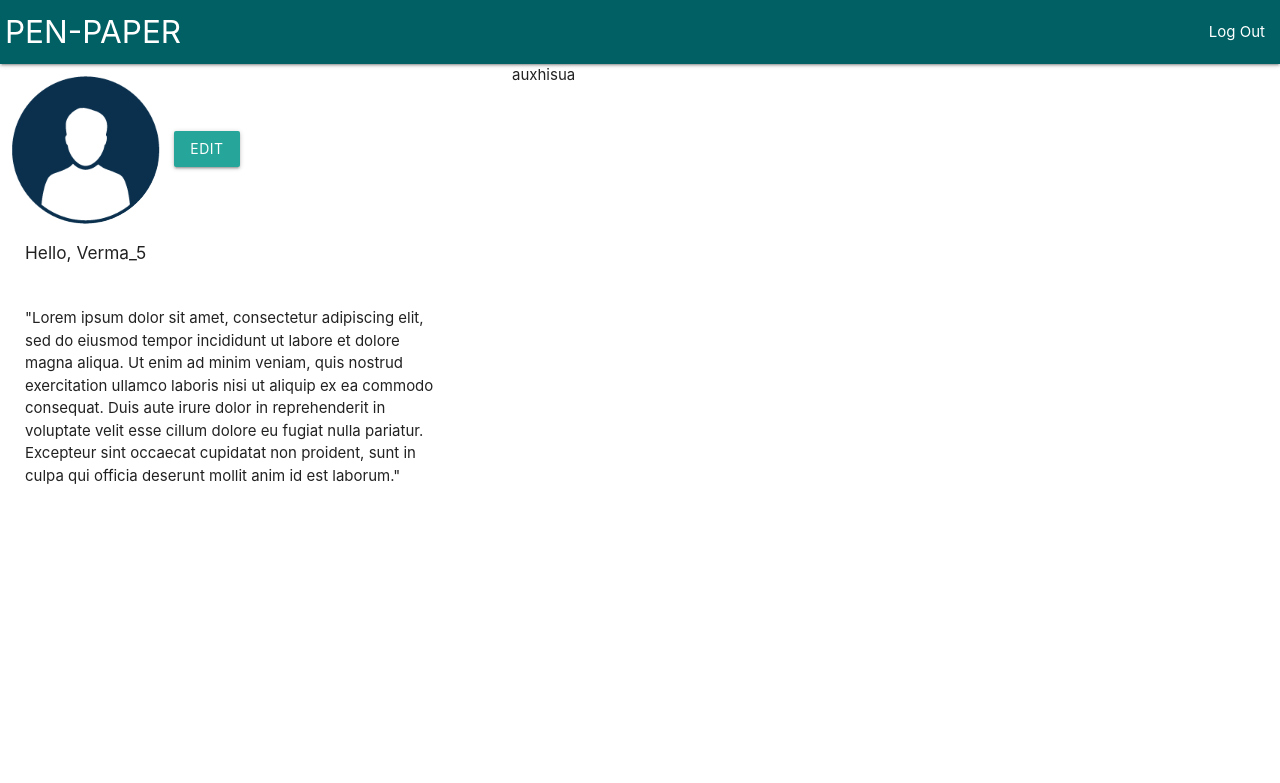
After one commit to vermashubhi4/pen-paper, a PHP site: page /profile.html in a window 1280 px wide. The commit adds this page. Shown: the top 783 px of the page. Run offline with PHP 8.4, Linux system fonts and the light colour scheme.

Commit message:
added profile and home page, added static profile pic,editbutton, and bio to profile page

```diff
--- a/assets/css/main.css
+++ b/assets/css/main.css
@@ -1,6 +1,22 @@
+/*Global start*/
 .margin_left_5{
   margin-left: 5px;
 }
+.input-field input[type=text]:focus + label {
+     color: #000;
+}
+.input-field input[type=text]:focus {
+     border-bottom: 1px solid #000;
+     box-shadow: 0 1px 0 0 #000;
+   }
+
+.input-field > label{
+        color:#000;
+   }
+/*global end*/
+
+
+/*index.html start*/
 .mynavbar{
   color: "0b032d";
 }
@@ -32,26 +48,12 @@
   margin: auto;
   /* background-color: blue;  */
 }
-.input-field input[type=text]:focus + label {
-     color: #000;
-}
-.input-field input[type=text]:focus {
-     border-bottom: 1px solid #000;
-     box-shadow: 0 1px 0 0 #000;
-   }
-
-.input-field > label{
-        color:#000;
-   }
 
 .mysignupbtn{
   text-align: center;
   margin-bottom: 15px;
 }
-.mysigninbtn{
-  text-align: center;
-  margin-bottom: 15px;
-}
+
 .mycontainer1{
   max-width:450px;
   margin: auto;
@@ -67,6 +69,10 @@
 -webkit-box-shadow: 0px 3px 8px rgb(100,100,100);
 box-shadow: 0px 3px 8px rgb(100,100,100);
 }
+/*index.html end*/
+
+
+/*signin.html start*/
 .mycontainer2{
   max-width:450px;
   margin: auto;
@@ -115,10 +121,44 @@ box-shadow: 0px 3px 8px rgb(100,100,100);
  width: 50%;
  margin: 0 auto;
 }
-/* .third_section{
-  min-width: 10vw;
-  max-width: 10vw;
-  min-height: 80vh;
-  max-height: 80vh;
-  background-color: red;
-} */
+.mysigninbtn{
+  text-align: center;
+  margin-bottom: 15px;
+}
+/*Signin.html end*/
+
+
+/*profile.html start*/
+
+.userinfo{
+  min-width:35vw;
+  max-width: 35vw;
+  min-height: 90vh;
+  max-height: 90vh;
+  margin: 0 auto;
+  /* background-color: red; */
+}
+.userpost{
+  min-width:60vw;
+  max-width: 60vw;
+  min-height: 90vh;
+  max-height: 90vh;
+  margin: 0 auto;
+  /* background-color: blue; */
+}
+.avatar{
+vertical-align: middle;
+  width: 150px;
+  height: 150px;
+  border-radius: 50%;
+  margin: 10px;
+}
+#uname{
+  vertical-align: middle;
+  margin-left: 25px;
+  margin-top: 10px;
+}
+.bio{
+  margin-left: 25px;
+}
+/*profile.html end*/
--- /dev/null
+++ b/profile.html
@@ -0,0 +1,41 @@
+<!DOCTYPE html>
+<html lang="en" dir="ltr">
+  <head>
+    <meta charset="utf-8">
+    <title></title>
+    <link rel="stylesheet" href="assets/materialize/css/materialize.css">
+    <link rel="stylesheet" href="assets/css/main.css">
+  </head>
+  <body>
+    <!-- Navigation bar starting -->
+    <div class="navbar-fixed">
+      <nav>
+        <div class="nav-wrapper cyan darken-4 mynavbar">
+          <a href="#!" class="brand-logo margin_left_5">PEN-PAPER</a>
+          <ul class="right">
+            <li><a href="signin.html">Log Out</a></li>
+          </ul>
+        </div>
+      </nav>
+    </div>
+    <!-- Navigation bar ending -->
+
+<div class="left userinfo">
+
+  <img src="assets/images/profilepic.png" alt="Avatar" class="avatar">
+  <a class="waves-effect waves-light btn">edit</a>
+  <br>
+  <h6 id="uname">Hello, Verma_5</h6>
+  <br>
+  <p class="bio"><span id="bio">"Lorem ipsum dolor sit amet, consectetur adipiscing elit,
+    sed do eiusmod tempor incididunt ut labore et dolore magna aliqua. Ut enim ad minim veniam,
+    quis nostrud exercitation ullamco laboris nisi ut aliquip ex ea commodo consequat.
+    Duis aute irure dolor in reprehenderit in voluptate velit esse cillum dolore eu fugiat nulla pariatur.
+    Excepteur sint occaecat cupidatat non proident, sunt in culpa qui officia deserunt mollit anim id est laborum."<span></p>
+</div>
+<div class="right userpost">
+auxhisua
+</div>
+
+  </body>
+</html>
```
Also changed, not shown: home.html (added, +23 -0 lines), assets/images/profilepic.png (added).
